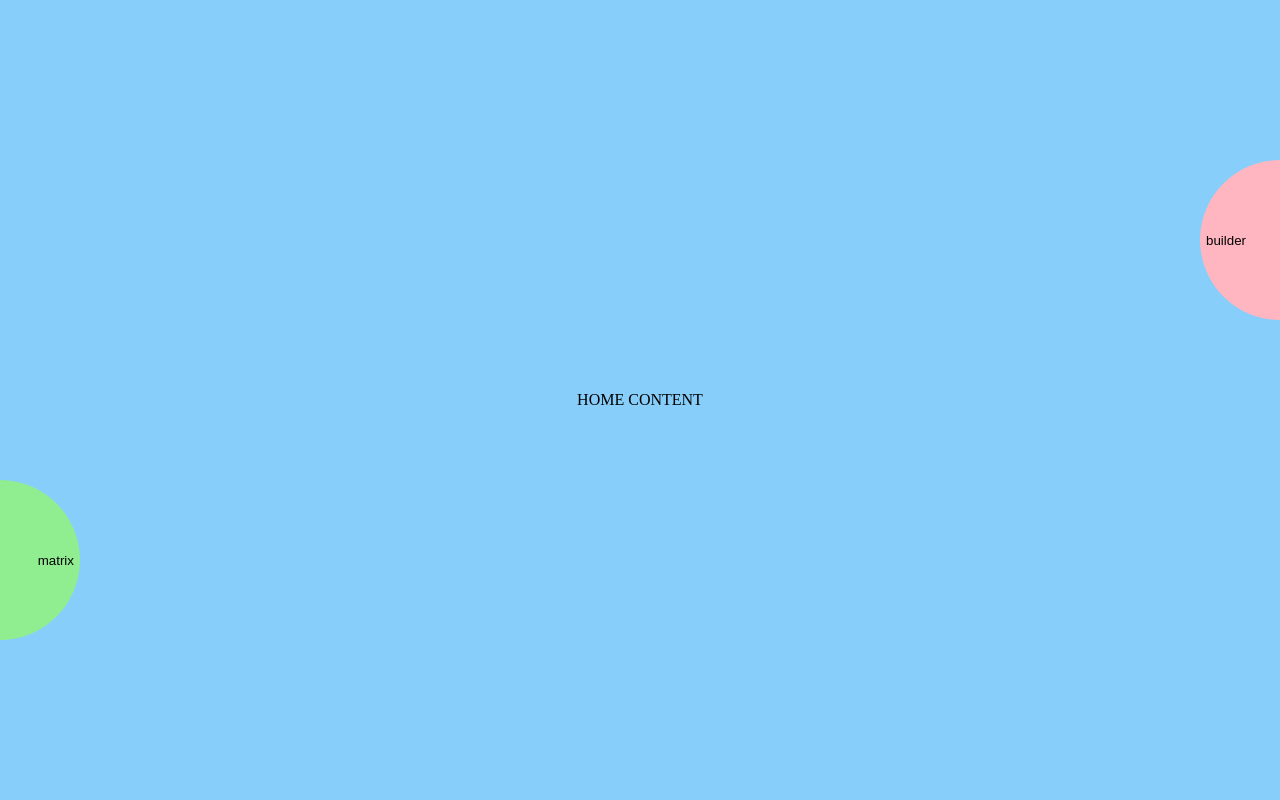
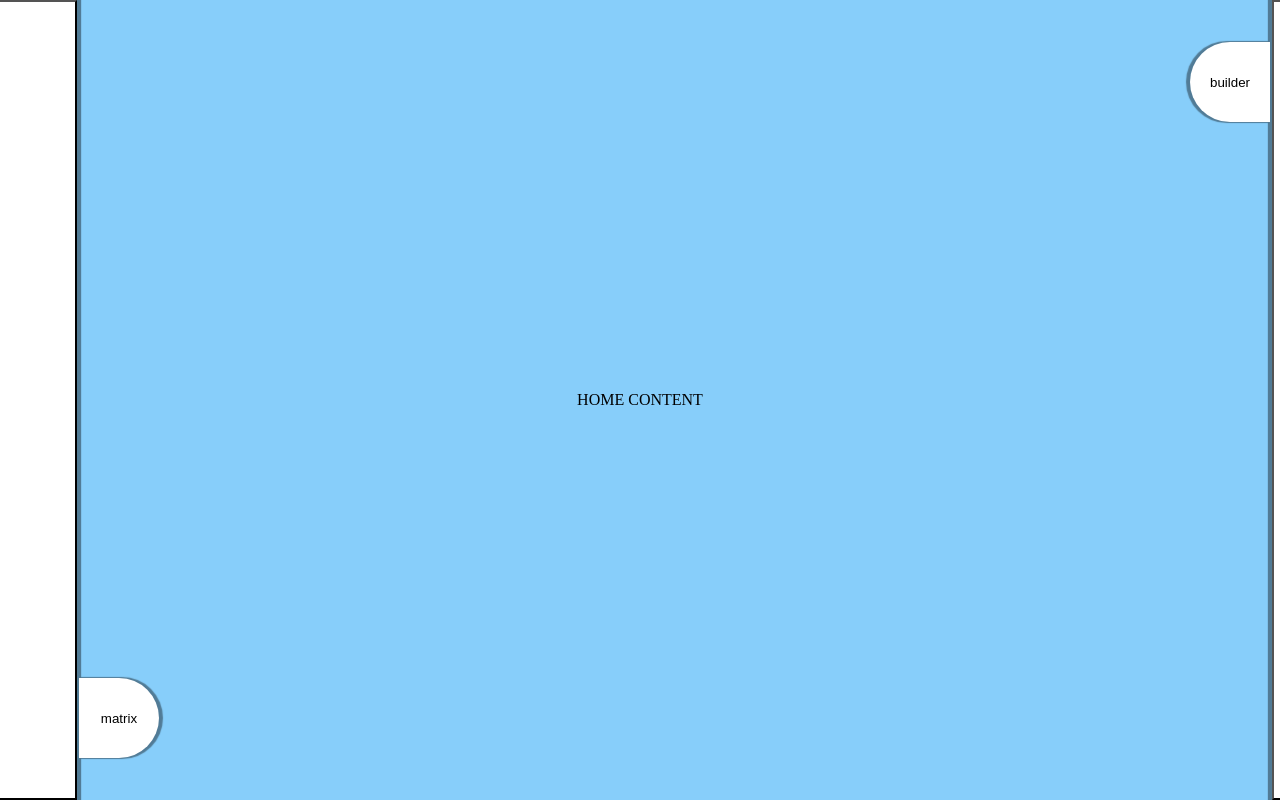
Before and after one commit to DenisSidletskyy/matrix_builder, a React (Create React App) app in the folder app/: page / in a window 1280 px wide. Built offline with nearby package versions, Linux system fonts and the light colour scheme.

Commit message:
DS/modification/Button component

```diff
--- a/app/src/components/button/Button.jsx
+++ b/app/src/components/button/Button.jsx
@@ -7,7 +7,7 @@ const Button = ({text, handler, classname, hidden}) => {
             className={`${s.button} ${s[classname]} ${hidden && s.hidden}`}
             onClick={handler}
         >
-            {text}
+            <div className={s.piece}>{text}</div>
         </button>
     )
 }
--- a/app/src/components/button/Button.module.sass
+++ b/app/src/components/button/Button.module.sass
@@ -2,40 +2,116 @@
 
 .button
   position: absolute
-  height: 20vh
-  width: 20vh
-  border: 0
-  border-radius: 50%
-  cursor: pointer
+  transition: all 500ms ease
 
-  &.toHome
-    transform: translateY(-50vh)
-    margin: 0 auto
-    background-color: lightskyblue
+  .piece
+    position: absolute
+    width: 10vh
+    height: 10vh
     display: flex
-    align-items: flex-end
     justify-content: center
-    line-height: 2em
-    @include trans
+    align-items: center
+    transition: all 500ms ease
 
-  &.toBuilder
-    transform: translateX(50vw) translateY(-20vh)
-    background-color: lightpink
-    text-align: start
-    opacity: 1
-    @include trans
+  &:hover
+    transition: all 300ms ease
 
-  &.toMatrix
-    transform: translateX(-50vw) translateY(20vh)
-    background-color: lightgreen
-    text-align: end
-    opacity: 1
-    @include trans
+  &:active
+    transition: all 100ms linear
+
+    .piece
+      transition: all 100ms linear
+
 
   &.hidden
     opacity: 0
+    transition: all 200ms ease
 
-  &:hover
-    height: 30vh
-    width: 30vh
-    font-size: 1.3em
+  &.toHome
+    top: -9vh
+    right: 0
+    width: 100vw
+    height: 10vh
+    background-color: lightskyblue
+    box-shadow: -2px 2px 1px 1px rgba(0,0,0,0.4)
+
+    .piece
+      top: 10vh
+      left: 5vw
+      background-color: lightskyblue
+      border-bottom-left-radius: 50%
+      border-bottom-right-radius: 50%
+      box-shadow: -2px 2px 1px 1px rgba(0,0,0,0.4)
+
+    &:hover
+      top: -3px
+
+    &:active
+      top: 0
+      box-shadow: unset
+
+      .piece
+        box-shadow: unset
+
+    &.hidden
+      top: -21vh
+
+
+
+  &.toBuilder
+    top: 0
+    right: -9vh
+    height: 100vh
+    width: 10vh
+    box-shadow: -3px 0 1px 1px rgba(0,0,0,0.4)
+    background-color: white
+
+    .piece
+      top: 5vh
+      right: 10vh
+      box-shadow: -3px 0 1px 1px rgba(0,0,0,0.4)
+      background-color: white
+      border-bottom-left-radius: 50%
+      border-top-left-radius: 50%
+
+    &:hover
+      right: -3px
+
+    &:active
+      right: 0
+      box-shadow: unset
+
+      .piece
+        box-shadow: unset
+
+    &.hidden
+      right: -21vh
+
+  &.toMatrix
+    top: 0
+    left: -9vh
+    height: 100vh
+    width: 10vh
+    box-shadow: 3px 0 1px 1px rgba(0,0,0,0.4)
+    background-color: white
+
+    .piece
+      bottom: 5vh
+      left: 10vh
+      box-shadow: 3px 0 1px 1px rgba(0,0,0,0.4)
+      background-color: white
+      border-bottom-right-radius: 50%
+      border-top-right-radius: 50%
+
+    &:hover
+      left: -3px
+
+    &:active
+      left: 0
+      box-shadow: unset
+
+      .piece
+        box-shadow: unset
+
+    &.hidden
+      left: -21vh
```
